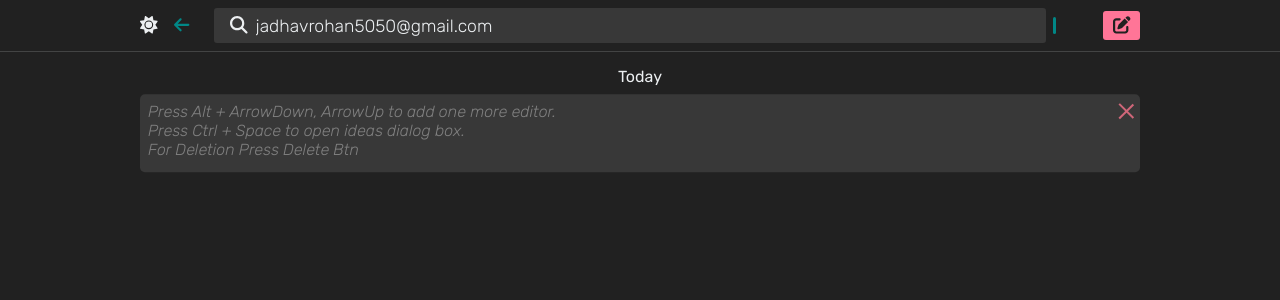
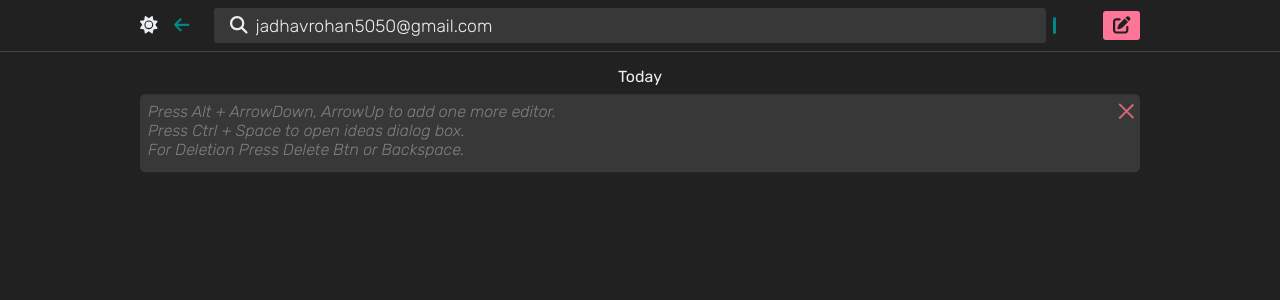
Before and after one commit to JadhavRohan5256/ideaflow, an Angular app: page / in a window 1280 px wide. Shown: the top 300 px of the page. Built offline with nearby package versions, Linux system fonts and the light colour scheme.

Commit message:
bug fixes

```diff
--- a/src/app/editor/editor.component.html
+++ b/src/app/editor/editor.component.html
@@ -16,7 +16,7 @@
                 <div class="placeholder" *ngIf="showPlaceholder(((items.value.length - 1) - idx))">
                     <p>Press Alt + ArrowDown, ArrowUp to add one more editor.</p>
                     <p>Press Ctrl + Space to open ideas dialog box.</p>
-                    <p>For Deletion Press Delete Btn</p>
+                    <p>For Deletion Press Delete Btn or Backspace.</p>
                 </div>
                 <div class="editor-warpper-right" (click)="onClickIcons(((items.value.length - 1) - idx))">
                     <!-- <p class="time">2:60 Am</p> -->
```
